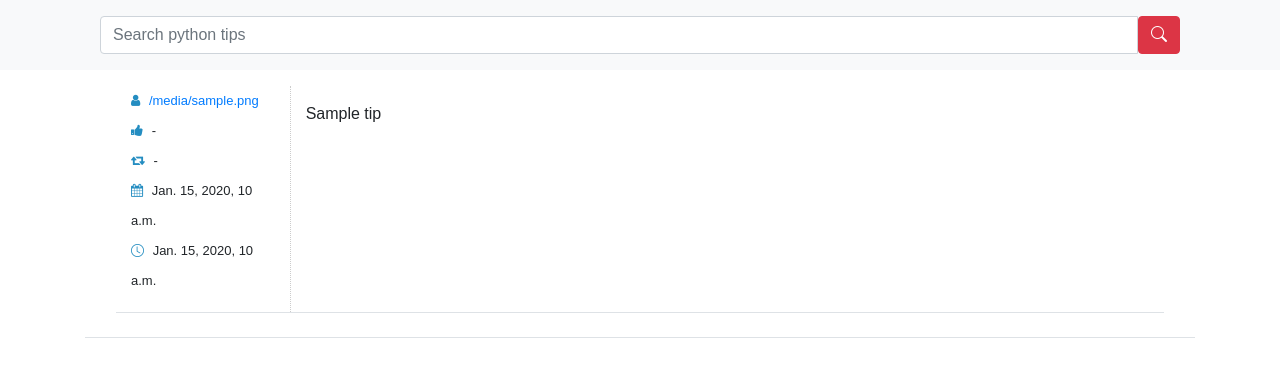
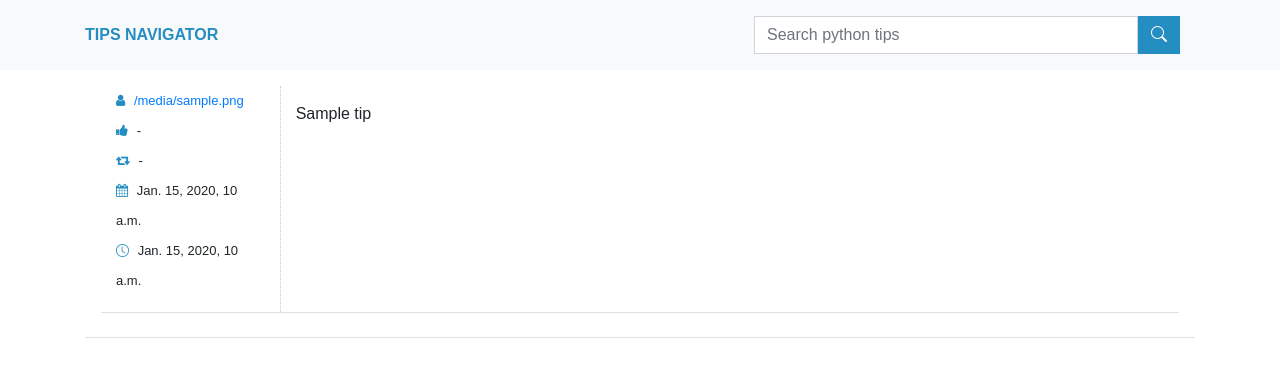
Before and after one commit to DeeStarks/python_tips_lookup, a Django app: template template/index.html in a window 1280 px wide. Shown: the top 377 px of the page. Run offline with Django 3.2, Linux system fonts and the light colour scheme; the template is opened without the code that fills it: most values are stand-ins (such as "Sample title", 1, 10 or a date in 2020); parts of the project's set-up code (start-up, migrations or seed data) failed here and were passed over; some libraries are stand-ins or nearby versions.

Commit message:
feat: changed some template contents and added styling

```diff
--- a/static/style.css
+++ b/static/style.css
@@ -2,9 +2,13 @@
     font-family: sans-serif;
 }
 
+.search-query{
+    width: 30vw !important;
+    border-radius: 0 !important;
+}
+
 #custom-search-input button {
     border: 0;
-    background: none;
     padding: 2px 5px;
     margin-top: 2px;
     position: relative;
@@ -12,7 +16,6 @@
     margin-bottom: 0;
     border-radius: 3px;
     border-radius: 3px;
-    color:#D9230F;
 }
 
 
--- a/template/index.html
+++ b/template/index.html
@@ -2,23 +2,29 @@
 {% load markdownify %}
 
 {% block content %}
-<div class="nav d-flex justify-content-between bg-light">
+<div class="nav bg-light">
     <div class="container py-3">
+        <div class="d-flex justify-content-between">
+            <div class="title font-weight-bold d-flex align-self-center"><a href="{% url 'index:home' %}" style="color: #248dc1;">TIPS NAVIGATOR</a></div>
             <div id="custom-search-input w-100">
-            <div class="input-group col-md-12">
-                <input type="text" class="search-query form-control" placeholder="Search python tips" name="q">
+                <form class="input-group col-md-12 w-100">
+                    <input type="text" class="search-query form-control" placeholder="Search python tips" name="q" value="{{ request.GET.q }}">
                     <span class="input-group-btn">
-                    <button class="btn btn-danger" type="button">
+                        <button class="btn" style="background-color: #248dc1; color: #fff; border-radius: 0;" type="submit">
                             <i class="bi bi-search"></i>
                         </button>
                     </span>
+                </form>
             </div>
         </div>
     </div>
 </div>
 <div class="container">
     <div class="py-2 border-bottom">
-    <section class="col-xs-12 col-sm-6 col-md-12 my-2">
+        {% if request.GET.q %}
+        <div class="py-2 border-bottom text-center"><span class="font-weight-bold">{{ results_count }}</span> results found.</div>
+        {% endif %}
+        <section class="my-2">
             {% for tip in tips %}
             <article class="search-result row m-3 border-bottom">
                 <div class="col-xs-12 col-sm-12 col-md-2">
@@ -43,7 +49,7 @@
                 <ul class="pagination">
                     {% if has_previous %}
                     <li class="page-item">
-                    <a href="?page={{ previous_page_number }}" class="page-link" tabindex="-1">&laquo;</a>
+                        <a href="?{% if request.GET.q %}q={{ request.GET.q }}&{% endif %}page={{ previous_page_number }}" class="page-link" tabindex="-1">&laquo;</a>
                     </li>
                     {% else %}
                     <li class="disabled page-item">
@@ -52,19 +58,25 @@
                     {% endif %}
 
                     <li class="page-item {% if number == 1 %}active{% endif %}">
-                    <a class="page-link" href="?page=1">1 <span class="sr-only">(current)</span></a>
+                        <a class="page-link" href="?{% if request.GET.q %}q={{ request.GET.q }}&{% endif %}page=1">1 <span class="sr-only">(current)</span></a>
                     </li>
 
                     {% if count > 2 %}
+                    {% if number != 1 and number != count %}
+                    <li class="px-2 py-1 font-weight-bold">...</li>
+                    <li class="page-item active">
+                        <a class="page-link" href="?{% if request.GET.q %}q={{ request.GET.q }}&{% endif %}page={{ number }}">{{ number }} <span class="sr-only">(current)</span></a>
+                    </li>
+                    {% endif %}
                     <li class="px-2 py-1 font-weight-bold">...</li>
                     <li class="page-item {% if number == count %}active{% endif %}">
-                    <a class="page-link" href="?page={{ count }}">{{ count }} <span class="sr-only">(current)</span></a>
+                        <a class="page-link" href="?{% if request.GET.q %}q={{ request.GET.q }}&{% endif %}page={{ count }}">{{ count }} <span class="sr-only">(current)</span></a>
                     </li>
                     {% endif %}
 
                     {% if has_next %}
                     <li class="page-item">
-                    <a href="?page={{ next_page_number }}" class="page-link">&raquo;</a>
+                        <a href="?{% if request.GET.q %}q={{ request.GET.q }}&{% endif %}page={{ next_page_number }}" class="page-link">&raquo;</a>
                     </li>
                     {% else %}
                     <li class="page-item disabled">
@@ -76,4 +88,5 @@
             </nav>
         </div>
     </div>
+</div>
 {% endblock %}
```
Lines whose indentation alone changed are shown as unchanged.
